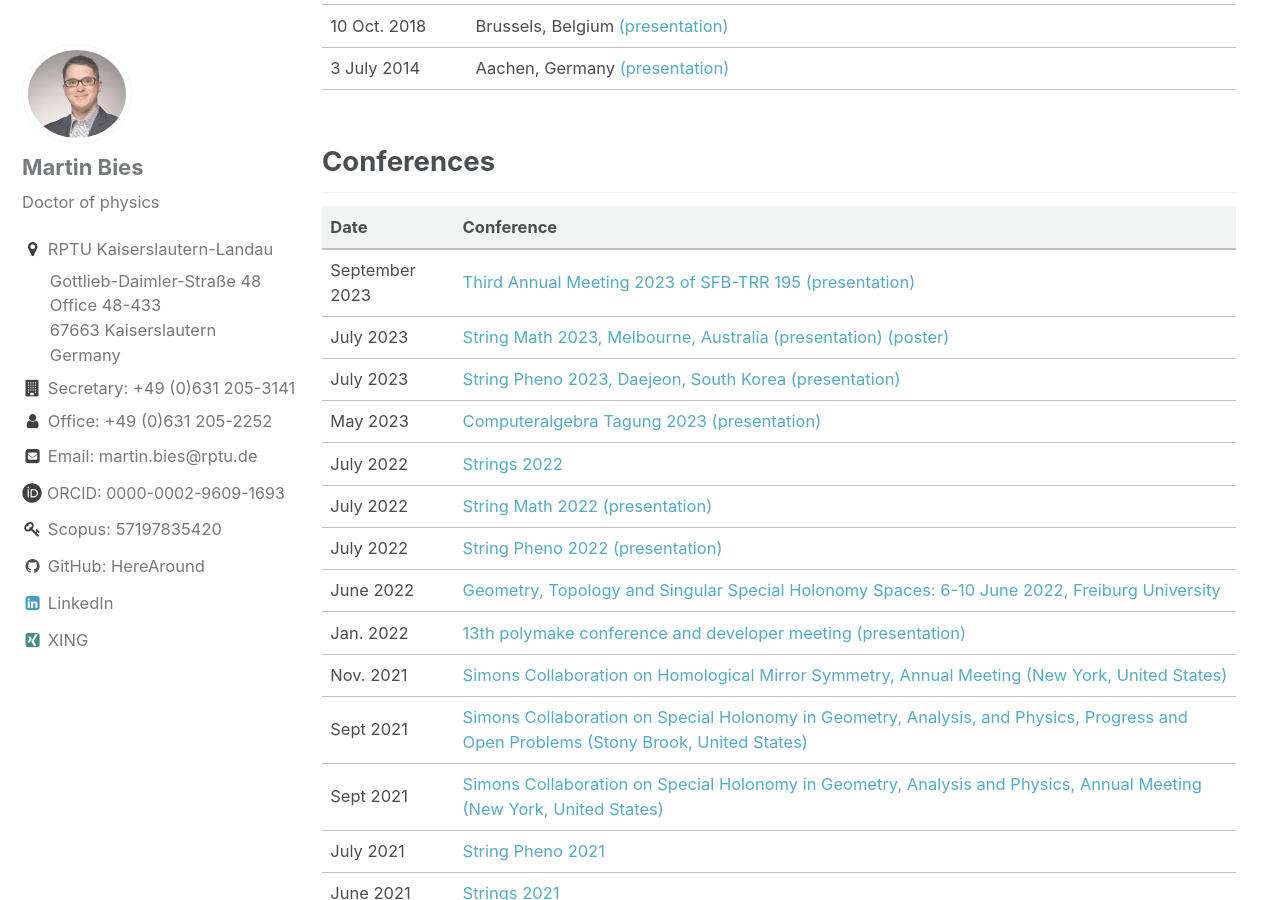
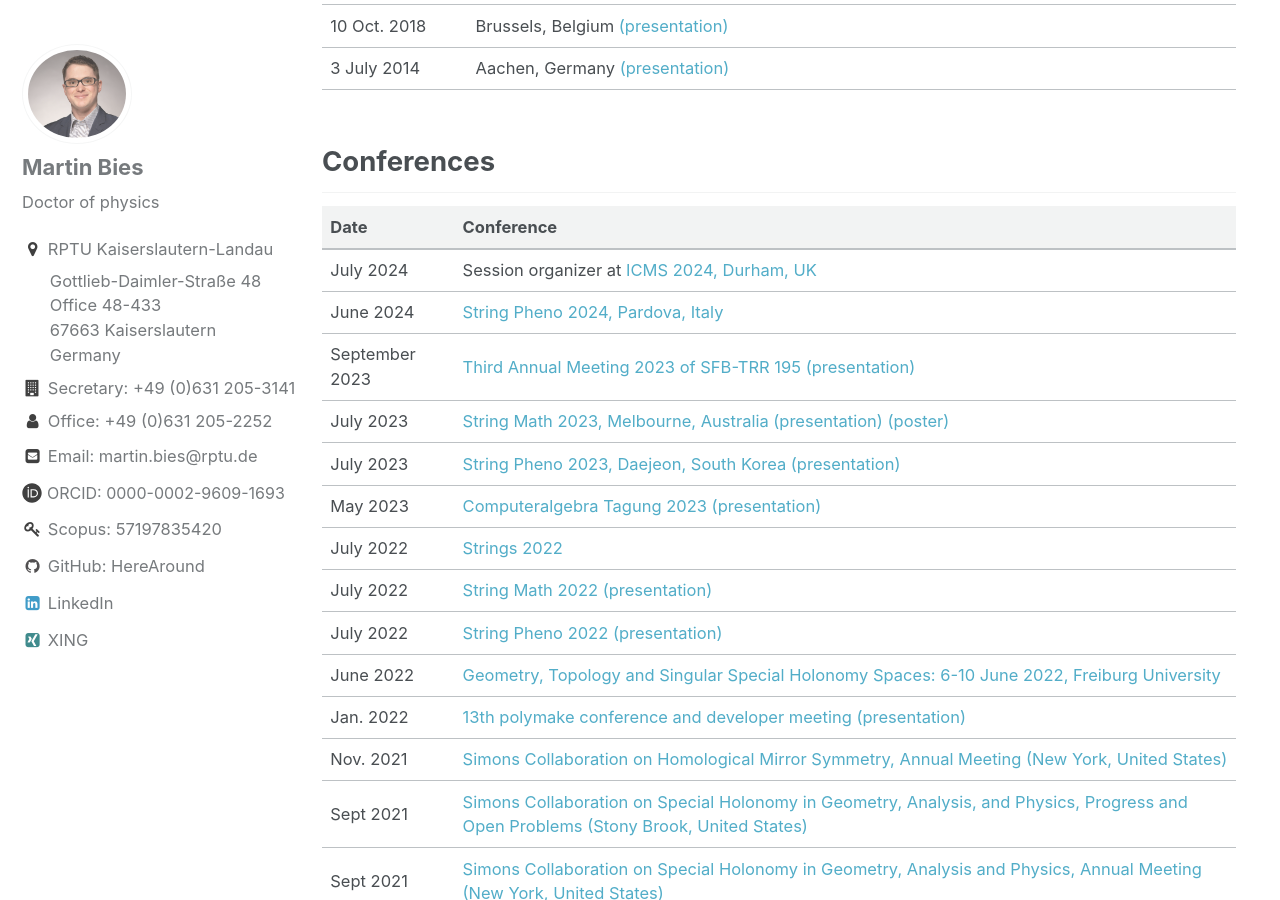
Before and after one commit to MartinBies/MartinBies.github.io, a Jekyll site: the page built from _pages/events.md, in a window 1280 px wide and 900 px high, scrolled down 551 px. Built offline with Jekyll 4.4.1, drawn with Linux system fonts in a browser that asks for light colours.

Commit message:
Update events

```diff
--- a/_pages/events.md
+++ b/_pages/events.md
@@ -26,6 +26,8 @@ permalink: /events/
 
  Date | Conference
  ---------    :|-----------
+ July 2024 | Session organizer at [ICMS 2024, Durham, UK](https://maths.dur.ac.uk/icms2024/ICMS2024.html)
+ June 2024 | [String Pheno 2024, Pardova, Italy](https://indico.dfa.unipd.it/event/1051/)
  September 2023 | [Third Annual Meeting 2023 of SFB-TRR 195](https://www.math.uni-sb.de/ag/brandhorst/index.php?option=com_content&view=article&id=38:3rd-annual-meeting-sfb-trr-196-2023&catid=30&Itemid=109&lang=en) [(presentation)](/PresentationSFBMeeting2023MartinBies.pdf)
  July 2023 | [String Math 2023, Melbourne, Australia](https://indico.cern.ch/event/1270020/) [(presentation)](/PresentationStringMath2023MartinBies.pdf) [(poster)](/PosterMartinBiesStringMath2023.pdf)
  July 2023 | [String Pheno 2023, Daejeon, South Korea](https://indico.cern.ch/event/1270020/) [(presentation)](/PresentationStringPheno2023MartinBies.pdf)
```
